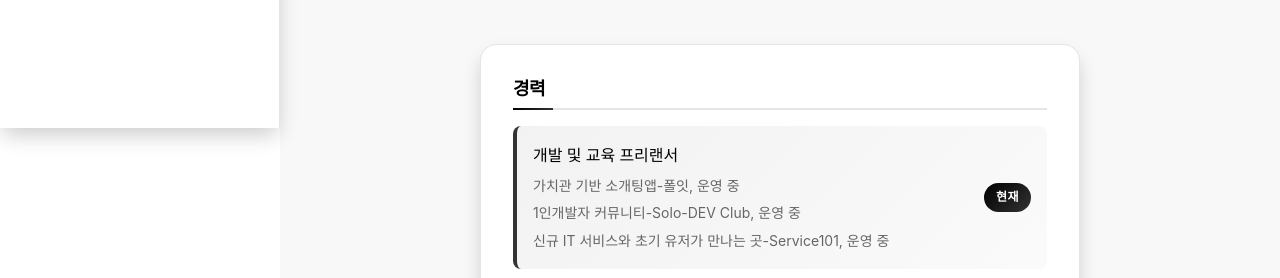
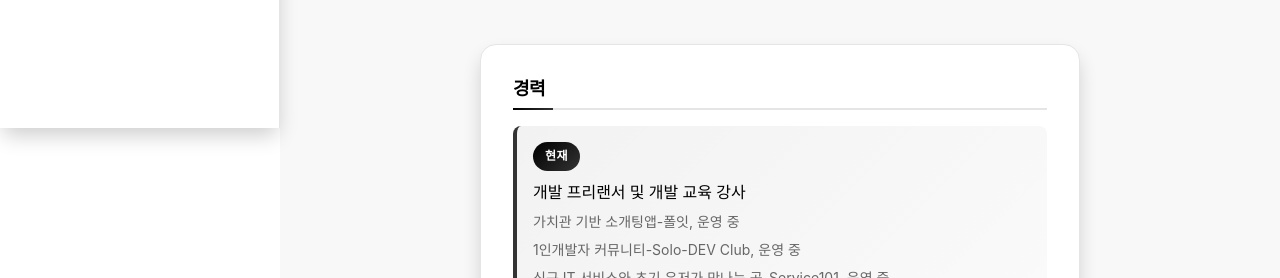
Before and after one commit to hyeonseungk/hyeonseungk.github.io, a plain HTML site: page index.html in a window 1280 px wide. Shown: the part 672-950 px from the top of the page. Drawn offline with Linux system fonts and the light colour scheme; a web font is replaced by a local one.

```diff
--- a/index.html
+++ b/index.html
@@ -124,7 +124,7 @@
                                 <div class="career-list">
                                     <div class="career-item current">
                                         <div class="career-info">
-                                            <span class="career-text">개발 및 교육 프리랜서</span>
+                                            <span class="career-text">개발 프리랜서 및 개발 교육 강사</span>
                                             <a href="https://www.pollit.kr" target="_blank" class="career-subtext">가치관 기반 소개팅앱-폴잇, 운영 중</a>
                                             <a href="https://solo-dev-club.oopy.io/" target="_blank" class="career-subtext">1인개발자 커뮤니티-Solo-DEV Club, 운영 중</a>
                                             <a href="https://service101.io" target="_blank" class="career-subtext">신규 IT 서비스와 초기 유저가 만나는 곳-Service101, 운영 중</a>
--- a/styles/main.css
+++ b/styles/main.css
@@ -329,6 +329,13 @@ a *:active {
 .career-item.current {
     background: linear-gradient(135deg, rgba(0, 0, 0, 0.05) 0%, rgba(0, 0, 0, 0.02) 100%);
     border-left: 4px solid var(--secondary-color);
+    flex-direction: column;
+    align-items: flex-start;
+}
+
+.career-item.current .career-badge {
+    order: -1;
+    margin-bottom: 0.5rem;
 }
 
 .career-info {
```
